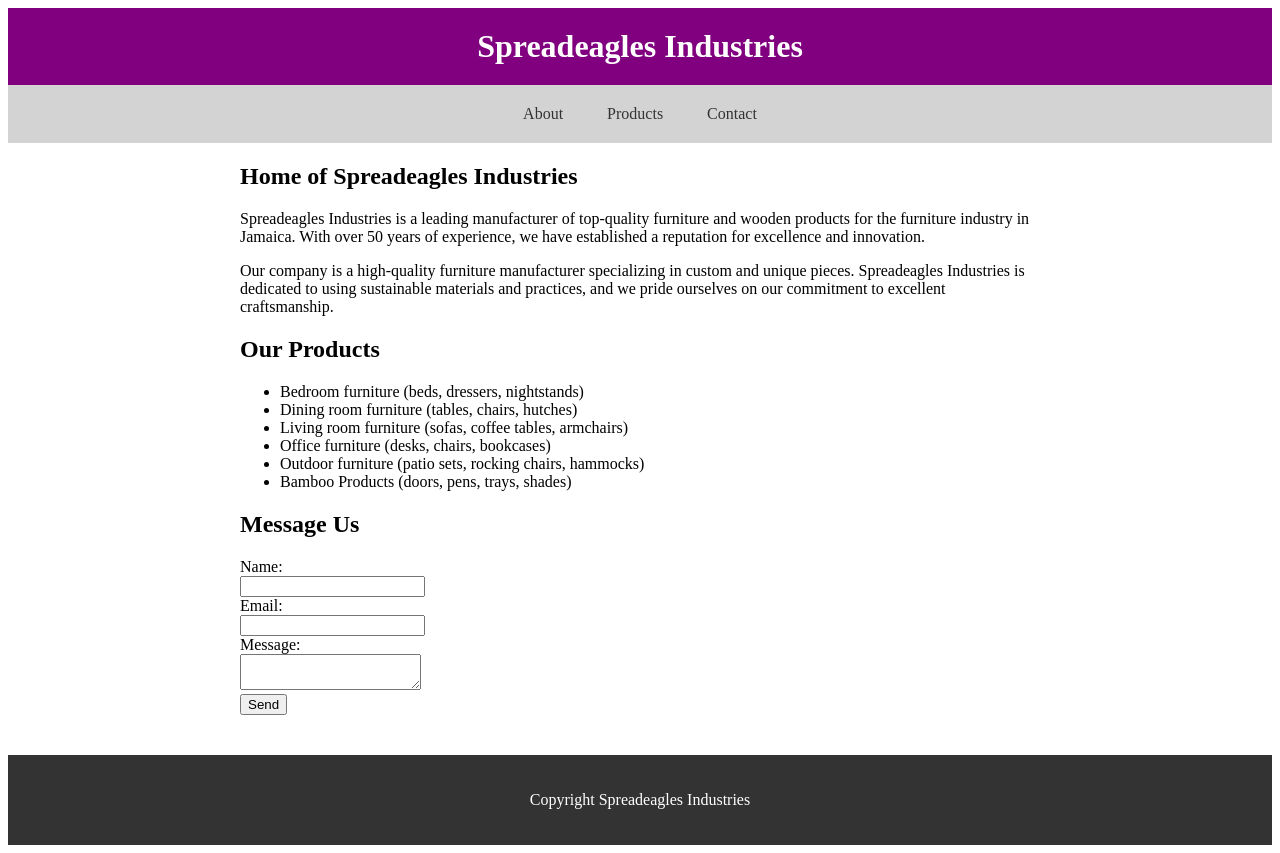
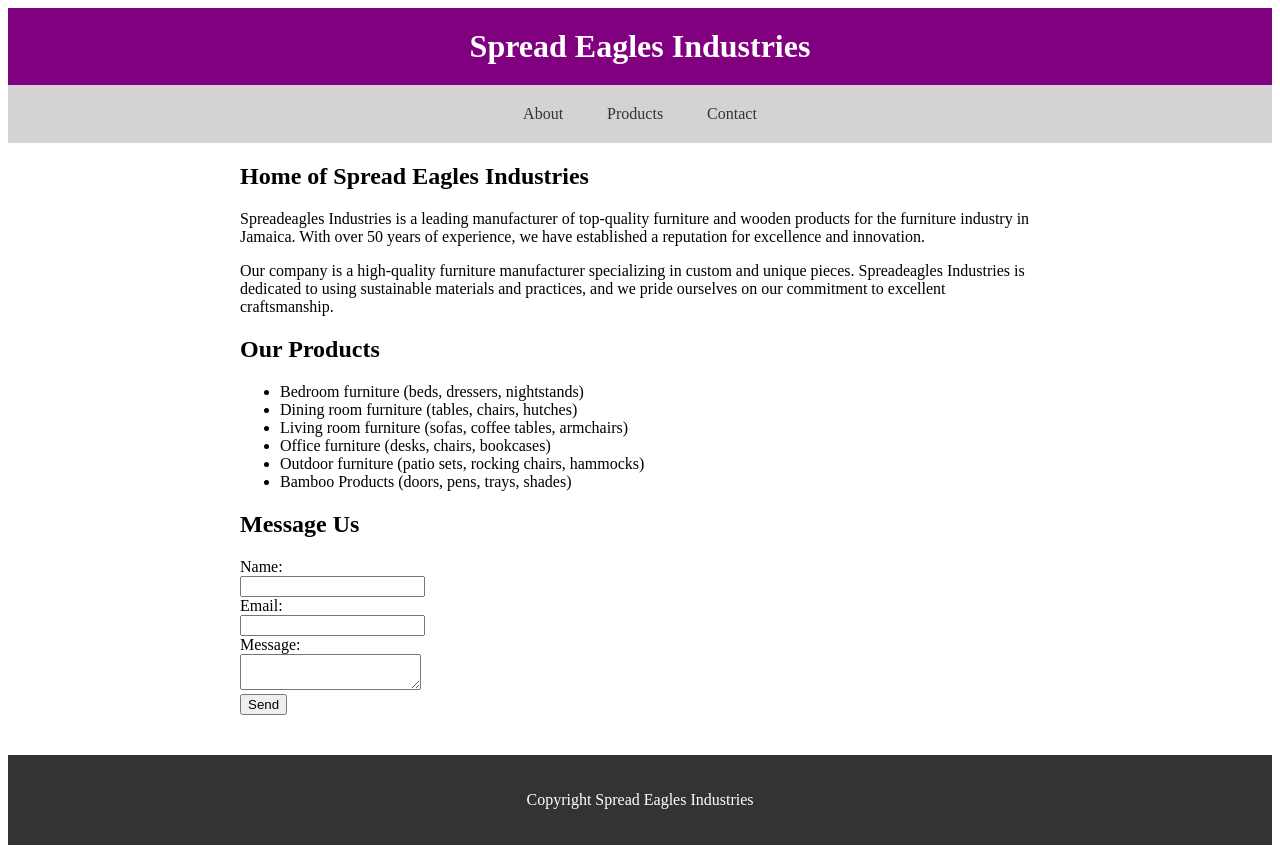
Before and after one commit to gladstone28/spreadeagles_website, a plain HTML site: page index.html in a window 1280 px wide. Drawn offline with Linux system fonts and the light colour scheme.

Commit message:
corrections to get name proper name -Spread Eagles

```diff
--- a/index.html
+++ b/index.html
@@ -1,13 +1,13 @@
 <!DOCTYPE html>
 <html>
 <head>
-  <title>Spreadeagles Industries</title>
+  <title>Spread Eagles Industries</title>
  <link rel="stylesheet" type="text/css" href="style.css">
 
 </head>
 <body>
   <header>
-    <h1>Spreadeagles Industries</h1>
+    <h1>Spread Eagles Industries</h1>
   </header>
   <nav>
     <ul>
@@ -18,7 +18,7 @@
   </nav>
   <main>
     <section id="about">
-      <h2>Home of Spreadeagles Industries</h2>
+      <h2>Home of Spread Eagles Industries</h2>
       <p>Spreadeagles Industries is a leading manufacturer of top-quality furniture and wooden products for the furniture industry in Jamaica. With over 50 years of experience, we have established a reputation for excellence and innovation.</p>
       <p>Our company is a high-quality furniture manufacturer specializing in custom and
          unique pieces. Spreadeagles Industries is dedicated to using sustainable materials and practices, and we
@@ -52,7 +52,7 @@
 
   </main>
   <footer>
-    <p>Copyright Spreadeagles Industries</p>
+    <p>Copyright Spread Eagles Industries</p>
   </footer>
 <script src="main2.js"></script>
 </body>
```
